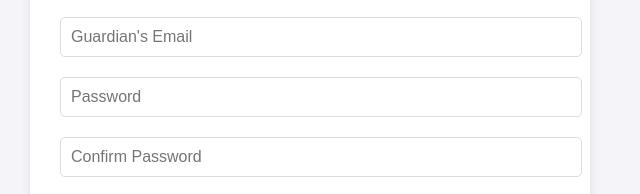
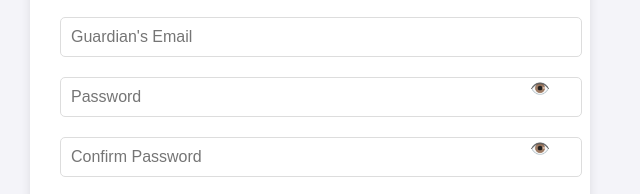
Before and after one commit to Endel-dev/Young-Engineer, a website: page create-guardian.html in a window 1280 px wide. Shown: the part 284-478 px from the top of the page, 330-970 px from the left. Drawn offline with Linux system fonts and the light colour scheme.

Commit message:
Family Details API

```diff
--- a/create-guardian.html
+++ b/create-guardian.html
@@ -108,6 +108,16 @@
         .input-wrapper input[type="date"]:not(:focus):not(:-webkit-autofill)::-webkit-input-placeholder {
             color: #999;
         }
+        .eye-icon {
+            position: absolute;
+            right: 10px;
+            top: 12px;
+            cursor: pointer;
+        }
+
+        .input-wrapper {
+            position: relative;
+        }
     </style>
 </head>
 
@@ -120,8 +130,18 @@
             <input type="text" id="firstName" name="firstName" placeholder="Guardian's First Name" required>
             <input type="text" id="lastName" name="lastName" placeholder="Guardian's Last Name" required>
             <input type="email" id="email" name="email" placeholder="Guardian's Email" readonly required>
-            <input type="password" id="password" name="password" placeholder="Password" required>
-            <input type="password" id="confirmpassword" name="confirmpassword" placeholder="Confirm Password" required>
+            <!-- <input type="password" id="password" name="password" placeholder="Password" required>
+            <input type="password" id="confirmpassword" name="confirmpassword" placeholder="Confirm Password" required> -->
+            <div class="input-wrapper">
+                <input type="password" id="password" name="password" placeholder="Password" required>
+                <span class="eye-icon" id="togglePassword" onclick="togglePassword()">👁️</span>
+            </div>
+
+            <!-- Confirm Password input with eye icon -->
+            <div class="input-wrapper">
+                <input type="password" id="confirmpassword" name="confirmpassword" placeholder="Confirm Password" required>
+                <span class="eye-icon" id="toggleConfirmPassword" onclick="toggleConfirmPassword()">👁️</span>
+            </div>
             <select id="gender" name="gender" required>
                 <option value="">Select Gender</option>
                 <option value="male">Male</option>
@@ -148,6 +168,20 @@
 
 
     <script>
+        // Function to toggle the visibility of password
+        function togglePassword() {
+            const passwordField = document.getElementById('password');
+            const type = passwordField.type === 'password' ? 'text' : 'password';
+            passwordField.type = type;
+        }
+
+        // Function to toggle the visibility of confirm password
+        function toggleConfirmPassword() {
+            const confirmPasswordField = document.getElementById('confirmpassword');
+            const type = confirmPasswordField.type === 'password' ? 'text' : 'password';
+            confirmPasswordField.type = type;
+        }
+
         // Function to extract query parameters from the URL
         function getQueryParam(param) {
             const urlParams = new URLSearchParams(window.location.search);
```
